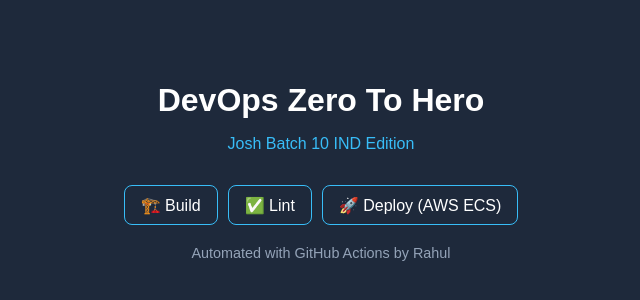
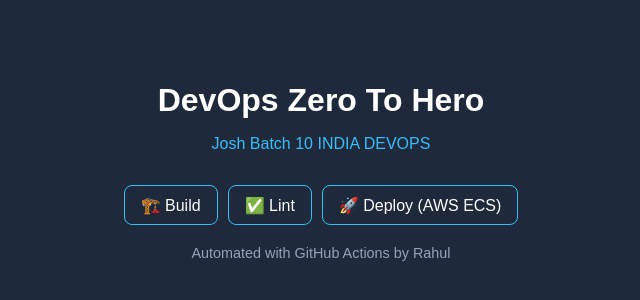
Before and after one commit to srerahul8956/githubactions-ztoh-revision, a plain HTML site: page templates/index.html in a window 1280 px wide. Shown: the part 232-532 px from the top of the page, 319-959 px from the left. Drawn offline with Linux system fonts and the light colour scheme.

Commit message:
minor chnages in UI

```diff
--- a/templates/index.html
+++ b/templates/index.html
@@ -34,7 +34,7 @@
 
 <div class="box">
     <h1>DevOps Zero To Hero</h1>
-    <p class="badge">Josh Batch 10 IND Edition</p>
+    <p class="badge">Josh Batch 10 INDIA DEVOPS</p>
 
     <div class="pipeline">
         <div class="step">🏗️ Build</div>
```
